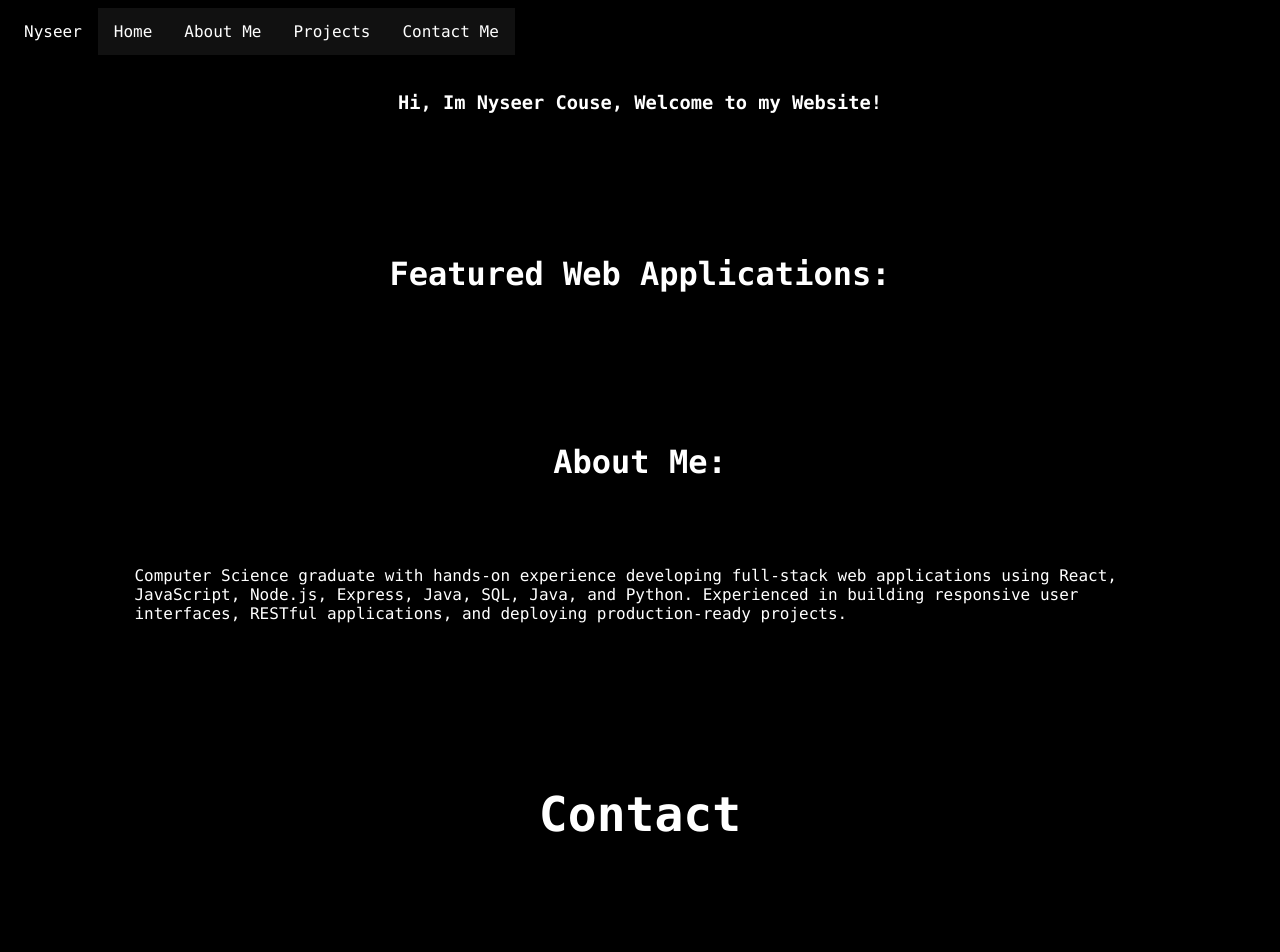
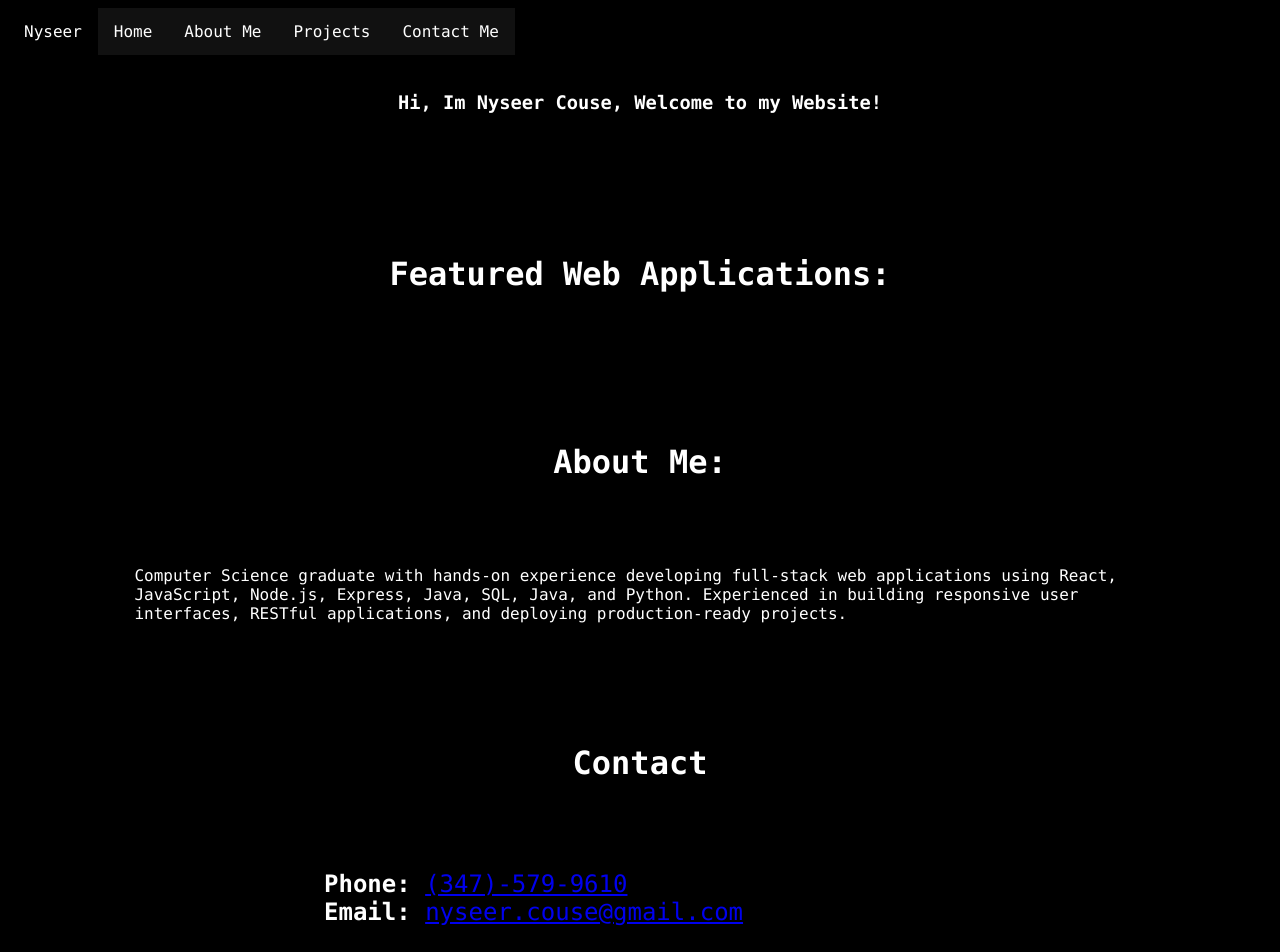
Before and after one commit to nyseer1/my-website, a Next.js app: page / in a window 1280 px wide. Shown: the top 952 px of the page. Built offline with nearby package versions, Linux system fonts and the light colour scheme.

Commit message:
fixed contact page to have clickable contact links, and better padding to be easier to see

```diff
--- a/app/components/Hamburger.tsx
+++ b/app/components/Hamburger.tsx
@@ -56,12 +56,12 @@ export default function Hamburger() {
 					<p>Where do you want to go..</p>
 					<ul>
 						<li className="hamburgerItems">
-							<Link href="#home" className="link">
+							<Link href="/" className="link">
 								Home
 							</Link>
 						</li>
 						<li className="hamburgerItems">
-							<Link href="/about" className="link">
+							<Link href="#about" className="link">
 								About Me
 							</Link>
 						</li>
@@ -72,7 +72,7 @@ export default function Hamburger() {
 							</Link>
 						</li>
 						<li className="hamburgerItems">
-							<Link href="contact.asp" className="link">
+							<Link href="#contact" className="link">
 								Contact Me
 							</Link>
 						</li>
--- a/app/components/Navbar.tsx
+++ b/app/components/Navbar.tsx
@@ -18,7 +18,7 @@ export default function Navbar() {
 				<Link href="#projects">Projects</Link>
 			</li>
 			<li className="navbarItems">
-				<Link href="contact.asp">Contact Me</Link>
+				<Link href="#contact">Contact Me</Link>
 			</li>
 			<li className="icon">
 				<Hamburger/>
--- a/app/globals.css
+++ b/app/globals.css
@@ -78,13 +78,26 @@ h3 {
 p {
 	padding-left: 10%;
 	padding-right: 10%;
+}
 
+#contact-p {
+	/* text-align: center; */
+	font-size: 1.5rem;
+			padding-left: 25%;
+		padding-right: 25%;
+	/* padding-left: 35%; */
+	/* padding-right: 20%; */
 }
-#contact {
-	font-size: 1.5rem;
-	padding-left: 20%;
-	padding-right: 20%;
 
+@media (max-width: 600px) {
+	#contact-p {
+		/* text-align: center; */
+		font-size: 1.5rem;
+		padding-left: 15%;
+		padding-right: 15%;
+		/* padding-left: 35%; */
+		/* padding-right: 20%; */
+	}
 }
 
 /*
--- a/app/page.tsx
+++ b/app/page.tsx
@@ -26,9 +26,11 @@ export default function HomePage() {
 			<div id="contact">
 				{/* test */}
 				<h1>Contact</h1>
-				<p id="contact">
-					<b>Phone:</b> (347)-579-9610<br/>
-					<b>Email:</b> nyseeer.couse@gmail.com<br/>
+				<p id="contact-p">
+					<b>Phone:</b> <a href="tel:+1-347-579-9610">(347)-579-9610</a><br/>
+					<b>Email:</b> <a href="mailto:nyseer.couse@gmail.com" aria-label="nyseer.couse@gmail.com"
+         >nyseer.couse@gmail.com</a>
+					<br/>
 				</p>
 				<br style={{ lineHeight: 10 }} />
 			</div>
```
